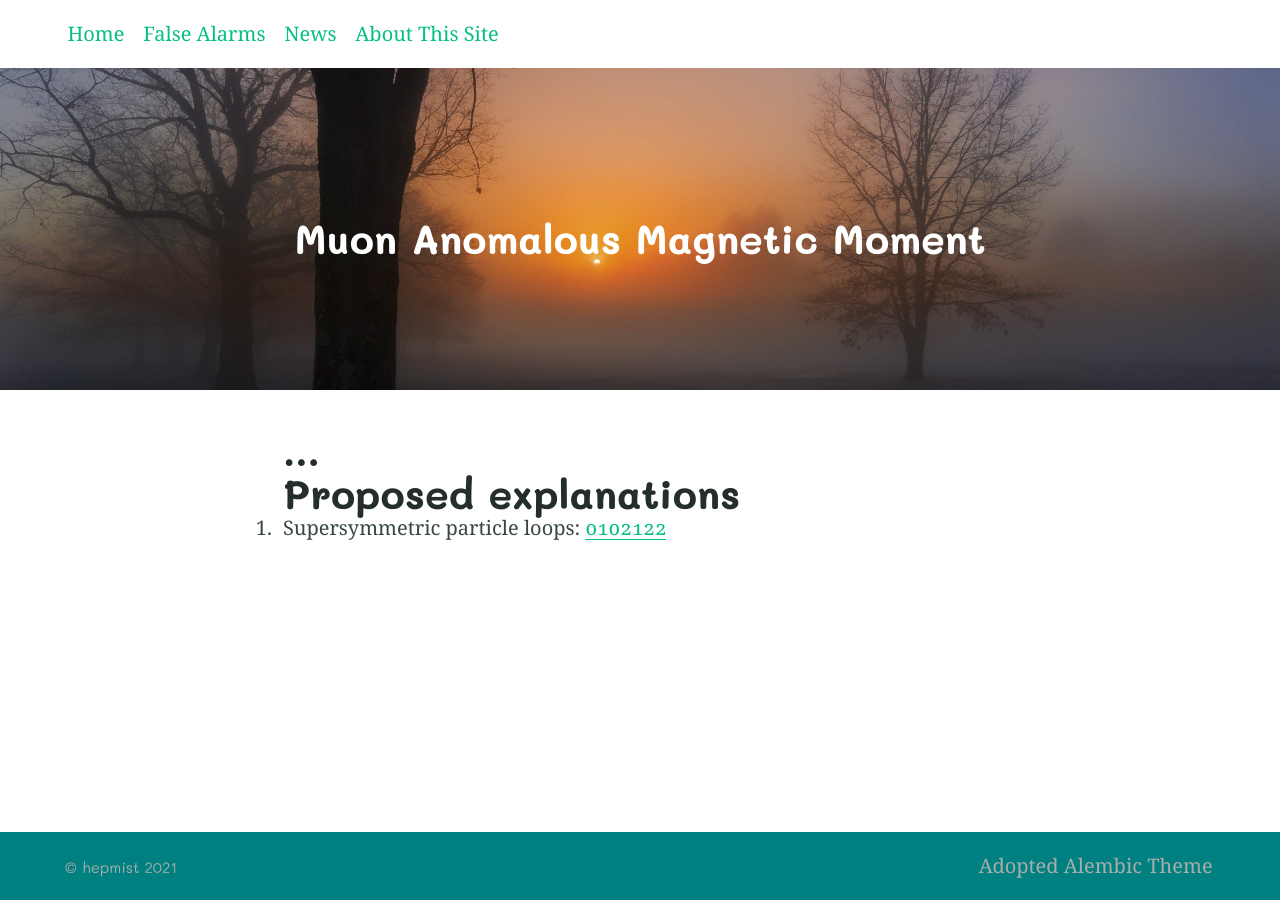
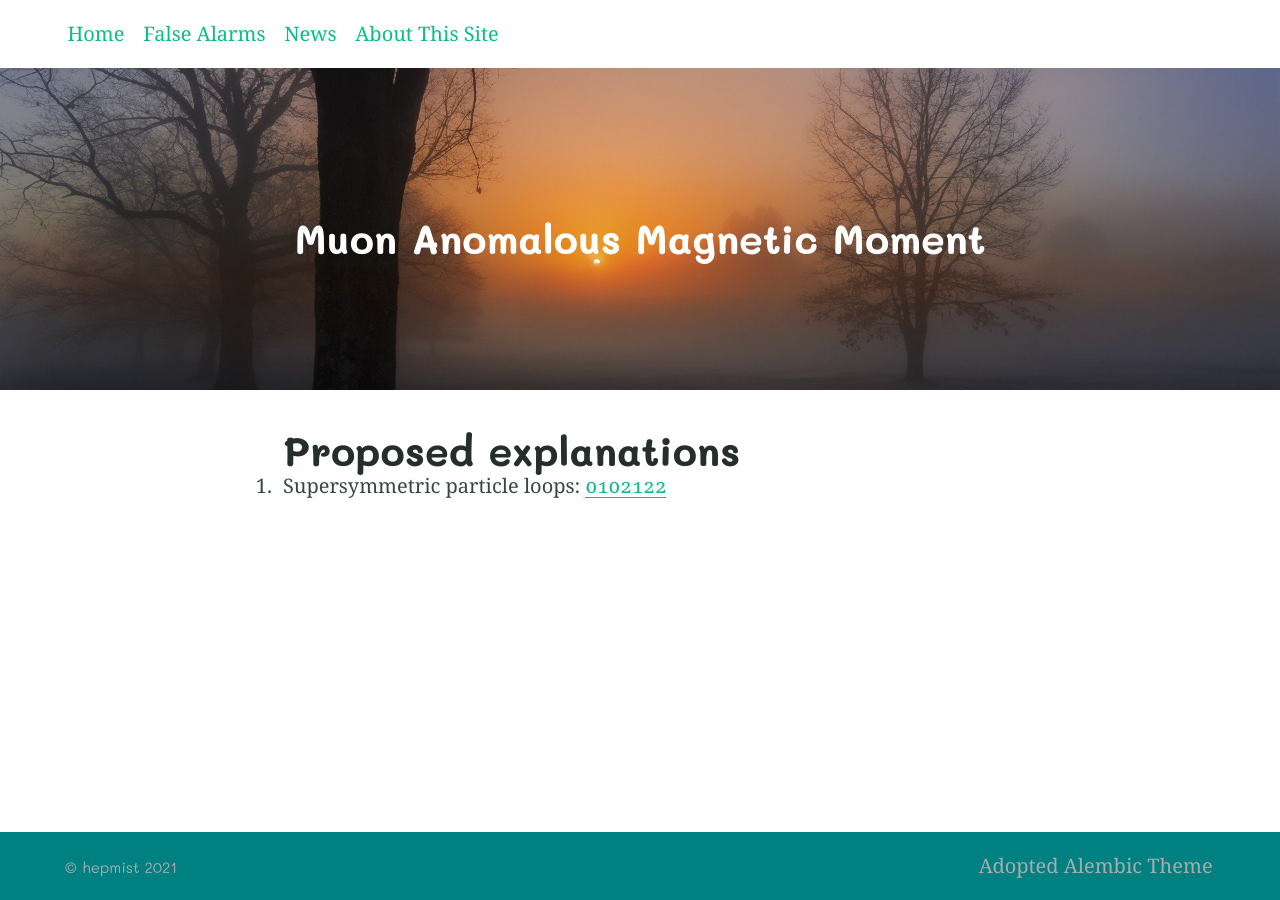
Before and after one commit to hepcomm/hepmist, a Jekyll site: the page built from solutions/muon-g-2.md, in a window 1280 px wide. Built offline with Jekyll 4.4.1, drawn with Linux system fonts in a browser that asks for light colours.

```diff
--- a/solutions/muon-g-2.md
+++ b/solutions/muon-g-2.md
@@ -1,7 +1,7 @@
 ---
-title: ...
+title: Proposed explanations
 feature_text: <h1 class="whitetext"> Muon Anomalous Magnetic Moment </h1>
 feature_image: https://hepcomm.github.io/hepmist/assets/mist_hope.jpeg
 ---
-# Proposed explanations
+
 1. Supersymmetric particle loops: [0102122](https://arxiv.org/abs/hep-ph/0102122)
```
